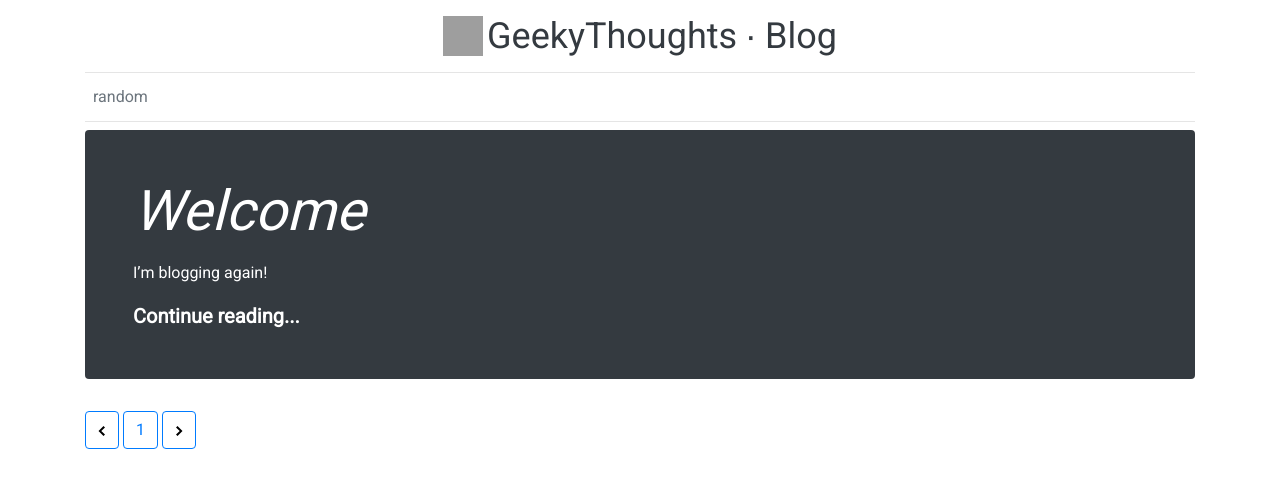
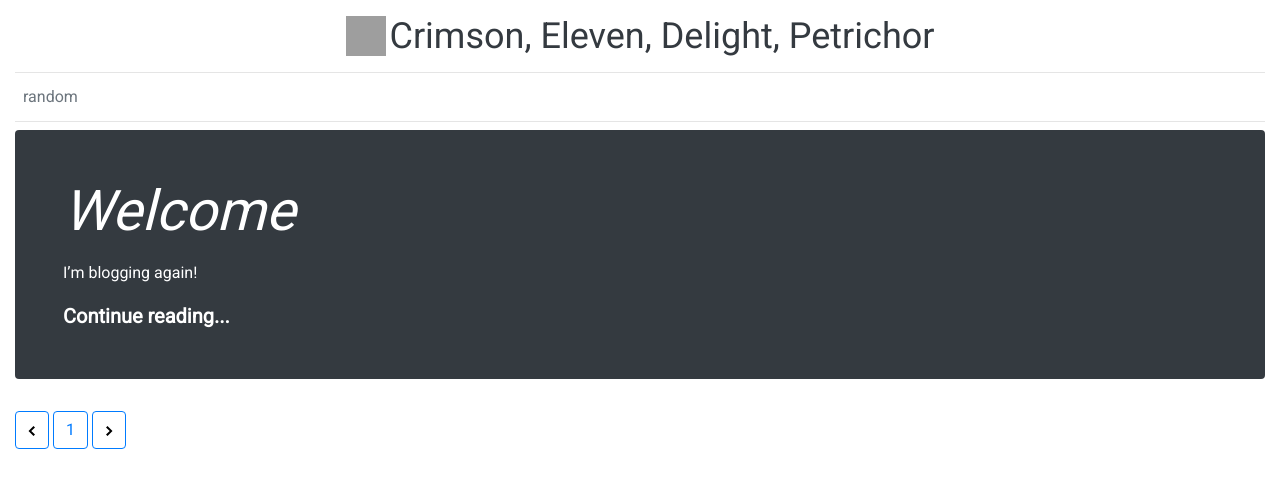
Before and after one commit to RomainMuller/RomainMuller.github.io, a Jekyll site: the page built from index.html, in a window 1280 px wide. Shown: the top 488 px of the page. Built offline with Jekyll 4.4.1, drawn with Linux system fonts in a browser that asks for light colours; nearby versions of some CDN libraries; the list of posts is cut into pages by our own code; grey boxes are pictures that could not be loaded.

Commit message:
chore: Re-title

```diff
--- a/_config.yml
+++ b/_config.yml
@@ -34,7 +34,7 @@ safe: true
 strict_front_matter: true
 # Site-specific configuration
 lang: en_US
-title: GeekyThoughts ∙ Blog
+title: Crimson, Eleven, Delight, Petrichor
 description: A blog about code.
 collections:
   posts:
--- a/_layouts/default.html
+++ b/_layouts/default.html
@@ -7,7 +7,7 @@
     <meta name="viewport" content="width=device-width, initial-scale=1, shrink-to-fit=no"/>
     <meta name="author" content="{{ page.author }}"/>
     <!-- Bootstrap CSS -->
-    <link rel="stylesheet" href="https://stackpath.bootstrapcdn.com/bootstrap/4.2.1/css/bootstrap.min.css" integrity="sha384-GJzZqFGwb1QTTN6wy59ffF1BuGJpLSa9DkKMp0DgiMDm4iYMj70gZWKYbI706tWS" crossorigin="anonymous"/>
+    <link rel="stylesheet" href="https://stackpath.bootstrapcdn.com/bootstrap/4.3.1/css/bootstrap.min.css" integrity="sha384-ggOyR0iXCbMQv3Xipma34MD+dH/1fQ784/j6cY/iJTQUOhcWr7x9JvoRxT2MZw1T" crossorigin="anonymous"/>
     <link rel="stylesheet" href="/assets/css/style.css"/>
     <link href="https://fonts.googleapis.com/css?family=Roboto" rel="stylesheet"/>
     <!-- The Rest -->
@@ -15,7 +15,7 @@
     {{ seo }}
   </head>
   <body>
-    <div class="container">
+    <div class="container-fluid">
       <header class="blog-header py-3">
         <div class="row flex-nowrap justify-content-between align-items-center">
           <div class="col-12 text-center">
@@ -37,6 +37,6 @@
     <!-- Bootstrap-related JS -->
     <script src="https://code.jquery.com/jquery-3.3.1.slim.min.js" integrity="sha384-q8i/X+965DzO0rT7abK41JStQIAqVgRVzpbzo5smXKp4YfRvH+8abtTE1Pi6jizo" crossorigin="anonymous"></script>
     <script src="https://cdnjs.cloudflare.com/ajax/libs/popper.js/1.14.6/umd/popper.min.js" integrity="sha384-wHAiFfRlMFy6i5SRaxvfOCifBUQy1xHdJ/yoi7FRNXMRBu5WHdZYu1hA6ZOblgut" crossorigin="anonymous"></script>
-    <script src="https://stackpath.bootstrapcdn.com/bootstrap/4.2.1/js/bootstrap.min.js" integrity="sha384-B0UglyR+jN6CkvvICOB2joaf5I4l3gm9GU6Hc1og6Ls7i6U/mkkaduKaBhlAXv9k" crossorigin="anonymous"></script>
+    <script src="https://stackpath.bootstrapcdn.com/bootstrap/4.3.1/js/bootstrap.min.js" integrity="sha384-JjSmVgyd0p3pXB1rRibZUAYoIIy6OrQ6VrjIEaFf/nJGzIxFDsf4x0xIM+B07jRM" crossorigin="anonymous"></script>
   </body>
 </html>
```
